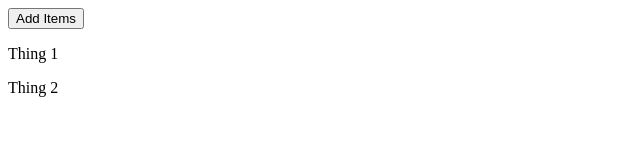
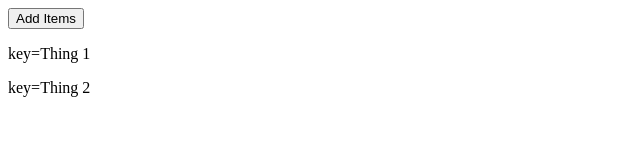
Before and after one commit to HarikaPenukonda/event-listener-tutorial, a React (Create React App) app: page / in a window 1280 px wide. Shown: the top 160 px of the page, without its empty margins (0-640 px from the left). Built offline with nearby package versions, Linux system fonts and the light colour scheme.

Commit message:
another way to map over objects

```diff
--- a/src/Conundrum.js
+++ b/src/Conundrum.js
@@ -8,7 +8,10 @@ export default function Conundrum(){
         a <p> element for each item and render them on the page
         below the button
     */
-    const thingsElement = thingsArray.map(items=><p>{items}</p>)
+    const thingsElement = thingsArray.map(items=><p>key={items}</p>)
+    // const thingsElement = thingsArray.map((items) => {
+    //     return <p>{items}</p>
+    // })
     return(
         <div>
             <button>Add Items</button>
```
